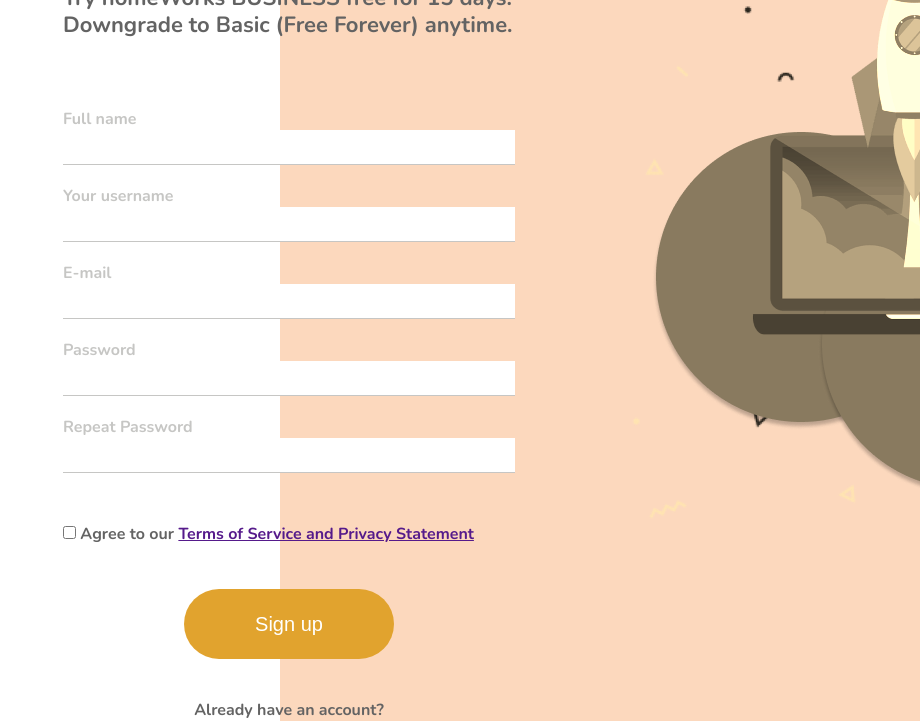
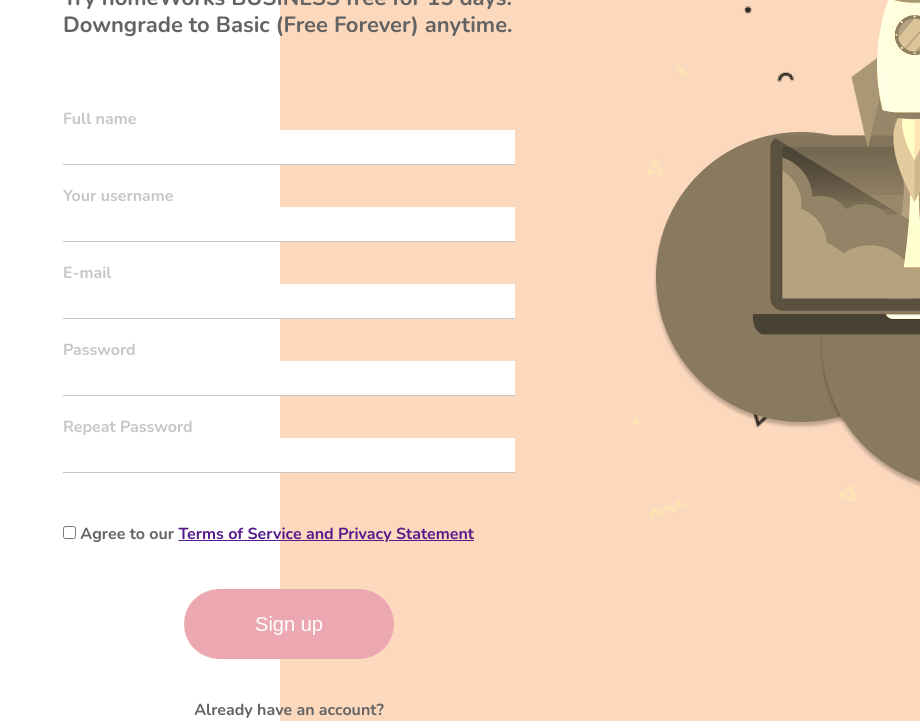
Before and after one commit to alina-adell/homeWorks, a plain HTML site: page index.html in a window 1280 px wide. Shown: the part 251-972 px from the top of the page, without its empty margins (360-1280 px from the left). Drawn offline with Linux system fonts and the light colour scheme.

Commit message:
changes btn color

```diff
--- a/css/style.css
+++ b/css/style.css
@@ -91,7 +91,7 @@ body {
     border-radius: 40px;
     border-color: transparent;
     text-align: center;
-    background: #e1a32e;
+    background: #eba8b1;
     color: #FFFFFF;
     font-size: 20px;
     margin: 0 auto;
```
